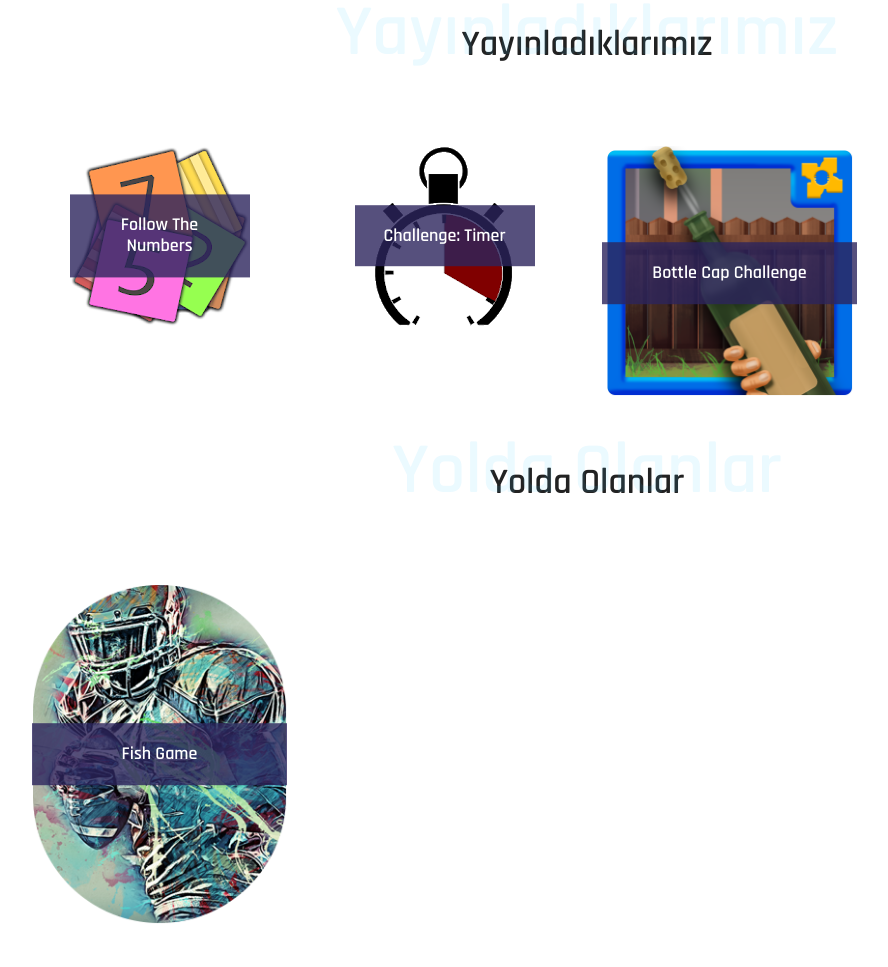
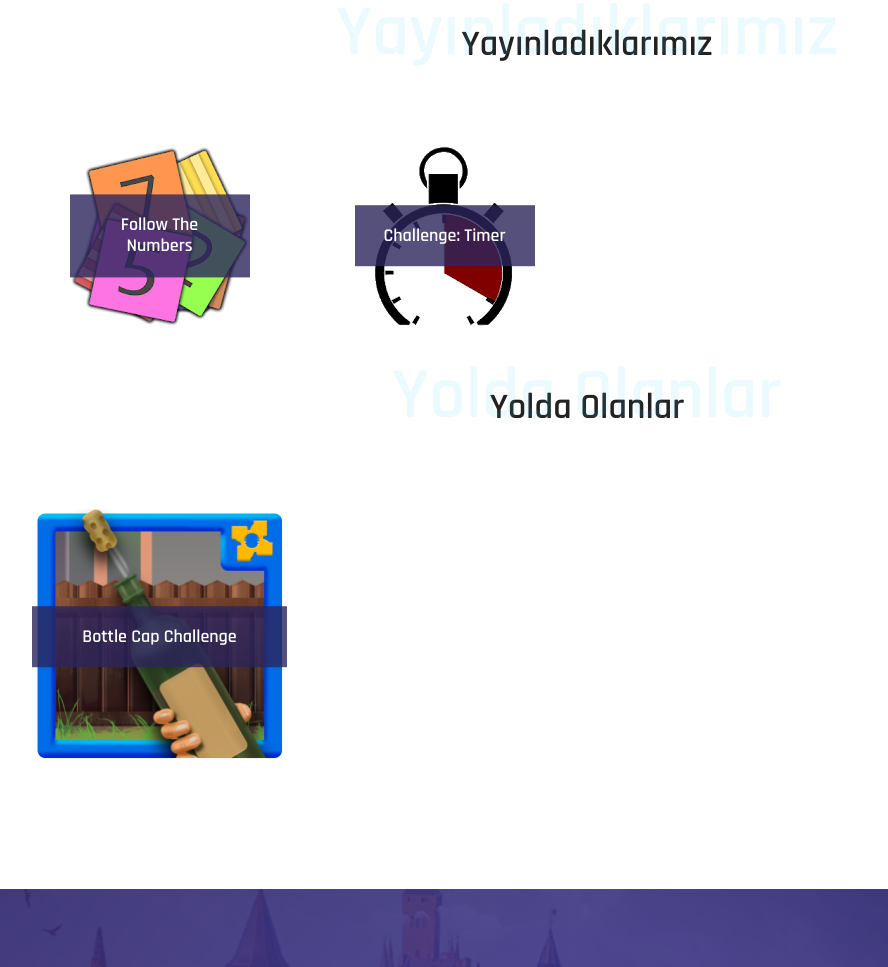
Before and after one commit to mmuratyilmaz/100msgames.github.io, a plain HTML site: page index.html in a window 1280 px wide. Shown: the part 1676-2643 px from the top of the page, without its empty margins (53-941 px from the left). Drawn offline with Linux system fonts and the light colour scheme; some packages are replaced by stand-ins of ours.

Commit message:
Update index.html

```diff
--- a/index.html
+++ b/index.html
@@ -157,14 +157,7 @@
 						</div>
 					</div>
 				</div>
-				<div class="col-lg-3 col-md-6 col-sm-6">
-					<div class="new_games_item">
-						<img src="img/b_map6.png" alt="">
-						<div class="upcoming_title">
-							<h3><a href="games.html">Bottle Cap Challenge</a></h3>
-						</div>
-					</div>
-				</div>
+
 
 				<div class="col-lg-12">
 					<div class="main_title">
@@ -176,12 +169,13 @@
 
 				<div class="col-lg-3 col-md-6 col-sm-6">
 					<div class="new_games_item">
-						<img src="img/b_map4.png" alt="">
+						<img src="img/b_map6.png" alt="">
 						<div class="upcoming_title">
-							<h3><a href="games.html">Fish Game</a></h3>
+							<h3><a href="#">Bottle Cap Challenge</a></h3>
 						</div>
 					</div>
 				</div>
+
 			</div>
 		</div>
 	</section>
```
